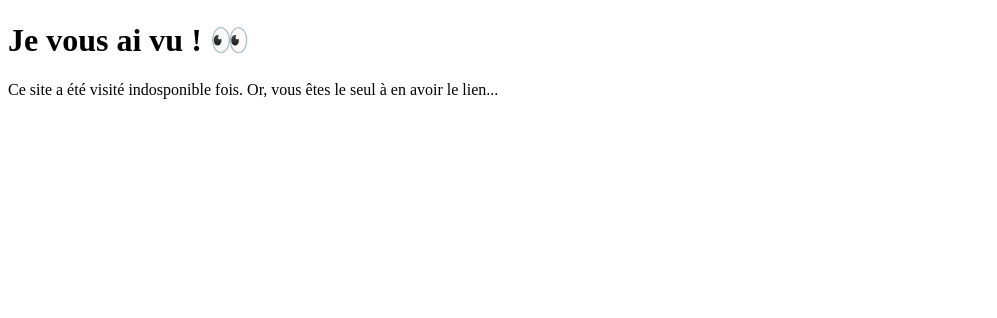
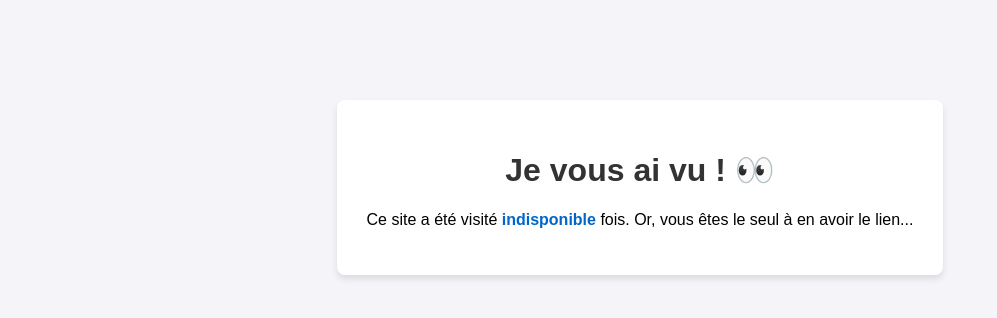
Before and after one commit to athar-m-siddique/test_site_gh_hosted, a plain HTML site: page index.html in a window 1280 px wide. Shown: the whole page, without its empty margins (0-997 px from the left). Drawn offline with Linux system fonts and the light colour scheme; no server answers.

Commit message:
Update index.html

```diff
--- a/index.html
+++ b/index.html
@@ -1,21 +1,15 @@
 <!DOCTYPE html>
 <html lang="fr">
-
-
-
-
-
 <head>
     <meta charset="UTF-8">
     <title>Compteur de visiteurs</title>
-
-
+    <style>
+        body { font-family: Arial, sans-serif; text-align: center; margin-top: 100px; background: #f4f4f9; }
+        .counter_box { background: white; padding: 30px; border-radius: 8px; display: inline-block; box-shadow: 0 4px 6px rgba(0,0,0,0.1); }
+        h1 { color: #333; }
+        #view-count { font-weight: bold; color: #0066cc; }
+    </style>
 </head>
-
-
-
-
-
 <body>
     <div class="counter_box">
         <h1>Je vous ai vu ! 👀</h1>
@@ -23,26 +17,19 @@
     </div>
 
     <script>
-        const namespace='athar-m-siddique';
-        const key='test_site_gh_hosted';
+        const namespace = 'athar-m-siddique';
+        const key = 'test_site_gh_hosted';
 
-        fetch(`https://api.countapi.xyz/hit/${namespace}/${key}`)
+        // Utilisation de la nouvelle URL de l'API
+        fetch(`https://countapi.mileshilliard.com/hit/${namespace}/${key}`)
             .then(response => response.json())
             .then(data => {
                 document.getElementById('view-count').innerText = data.value;
             })
             .catch(error => {
-                document.getElementById('view-count').innerText = "indosponible";
+                document.getElementById('view-count').innerText = "indisponible";
                 console.error("Erreur:", error);
-
             });
     </script>
-
-
 </body>
-
-
-
-
-
 </html>
```
